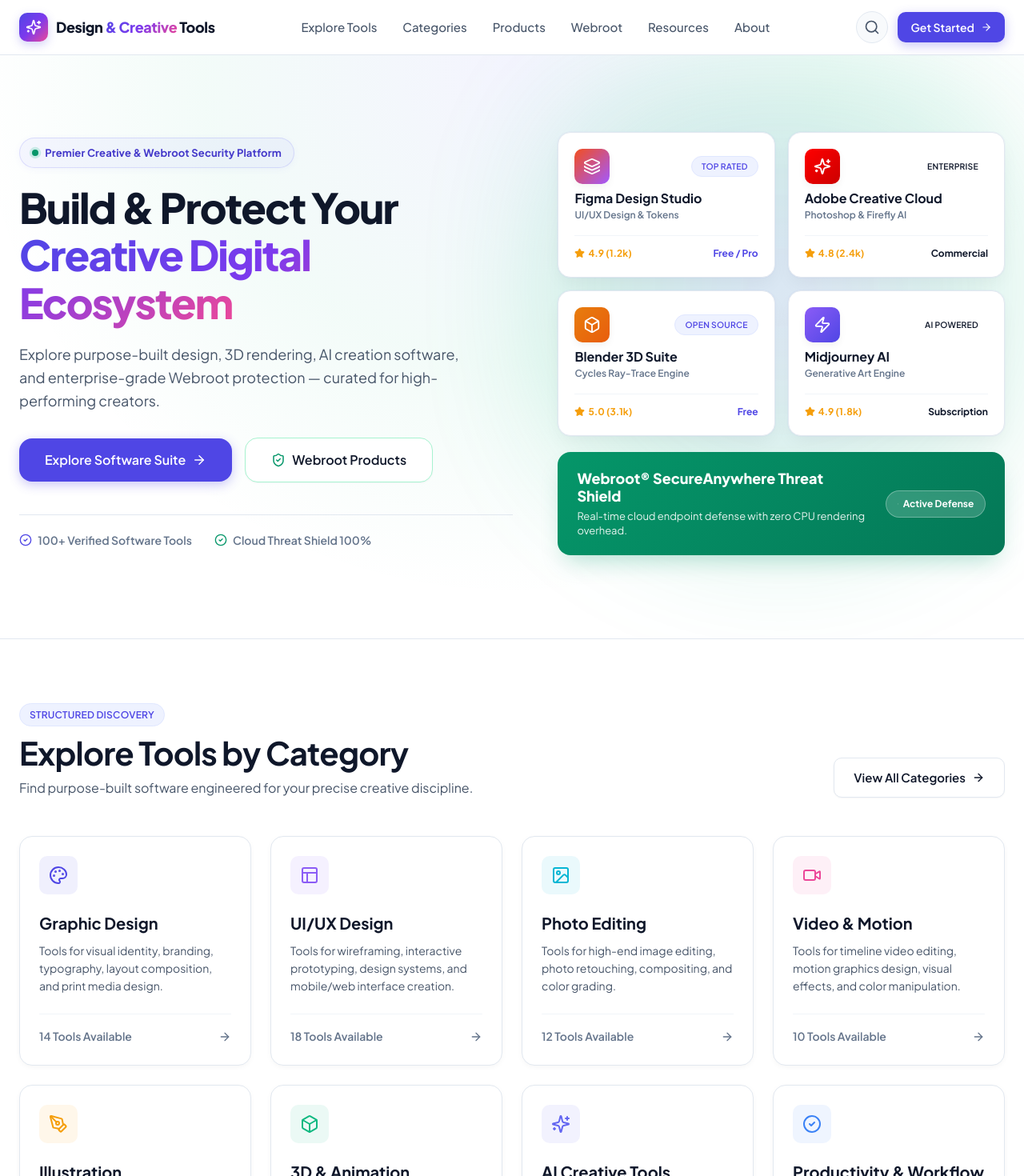
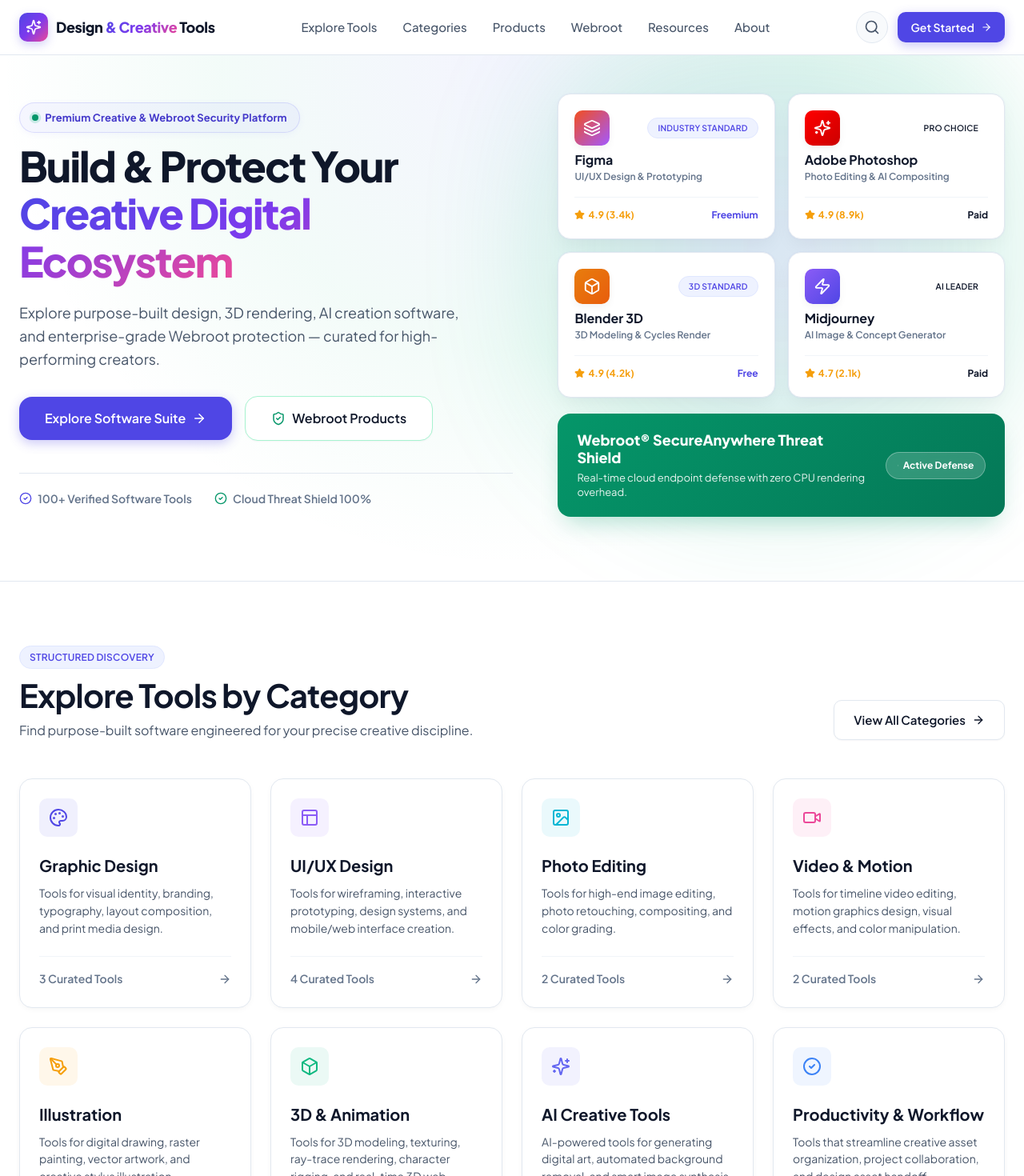
Before and after one commit to jamesbytes01-ops/Design-Creative-tools, a Next.js app: page / in a window 1280 px wide. Shown: the top 1470 px of the page at 80% size. Built offline with nearby package versions, Linux system fonts and the light colour scheme.

Commit message:
updated website

```diff
--- a/package.json
+++ b/package.json
@@ -3,7 +3,7 @@
   "version": "0.1.0",
   "private": true,
   "scripts": {
-    "dev": "next dev",
+    "dev": "next dev -p 3000",
     "build": "next build",
     "start": "next start",
     "lint": "next lint"
--- a/src/app/Home.module.css
+++ b/src/app/Home.module.css
@@ -1,8 +1,8 @@
 /* Homepage Specific CSS Module */
 .heroSection {
   position: relative;
-  padding-top: 5rem;
-  padding-bottom: 5.5rem;
+  padding-top: 2rem;
+  padding-bottom: 4rem;
   background: radial-gradient(circle at 50% 0%, rgba(99, 102, 241, 0.07) 0%, rgba(16, 185, 129, 0.05) 40%, rgba(255, 255, 255, 0) 70%),
               var(--bg-primary);
   border-bottom: 1px solid var(--border-light);
@@ -41,7 +41,7 @@
   font-size: 0.8125rem;
   font-weight: 700;
   letter-spacing: 0.01em;
-  margin-bottom: 1.25rem;
+  margin-bottom: 0.75rem;
   box-shadow: 0 2px 8px rgba(99, 102, 241, 0.06);
 }
 
--- a/src/app/explore/page.js
+++ b/src/app/explore/page.js
@@ -13,8 +13,9 @@ function ExploreContent() {
   const searchParams = useSearchParams();
   const initialCategory = searchParams.get('category') || 'All';
   const initialPricing = searchParams.get('pricing') || 'All';
+  const initialSearch = searchParams.get('search') || '';
 
-  const [searchQuery, setSearchQuery] = useState('');
+  const [searchQuery, setSearchQuery] = useState(initialSearch);
   const [selectedCategory, setSelectedCategory] = useState(initialCategory);
   const [selectedPricing, setSelectedPricing] = useState(initialPricing);
   const [sortBy, setSortBy] = useState('rating');
--- a/src/app/layout.js
+++ b/src/app/layout.js
@@ -3,7 +3,7 @@ import './globals.css';
 
 export const metadata = {
   title: 'Design & Creative Tools Platform | Webroot Security Integration',
-  description: 'Discover, compare, and integrate premier digital design software, creative tools, and Webroot cybersecurity solutions.',
+  description: 'Discover, compare, and integrate premium digital design software, creative tools, and Webroot cybersecurity solutions.',
 };
 
 export default function RootLayout({ children }) {
--- a/src/app/page.js
+++ b/src/app/page.js
@@ -45,7 +45,7 @@ export default function HomePage() {
             <div className={styles.heroLeft}>
               <div className={styles.heroBadge}>
                 <span className={styles.pulseDot} />
-                <span>Premier Creative & Webroot Security Platform</span>
+                <span>Premium Creative & Webroot Security Platform</span>
               </div>
 
               <h1 className={styles.heroHeadline}>
@@ -95,94 +95,94 @@ export default function HomePage() {
                 {/* 2x2 Product Showcase Grid */}
                 <div className={styles.commercialCardGrid}>
                   {/* Card 1: Figma */}
-                  <Link href="/explore?category=UI%2FUX%20Design" className={styles.productShowcaseCard}>
+                  <Link href="/explore?search=Figma" className={styles.productShowcaseCard}>
                     <div>
                       <div className={styles.cardHeaderRow}>
                         <div className={`${styles.brandIconWrapper} ${styles.iconFigma}`}>
                           <Layers size={22} />
                         </div>
                         <span className="badge badge-primary" style={{ fontSize: '0.65rem' }}>
-                          Top Rated
+                          Industry Standard
                         </span>
                       </div>
-                      <div className={styles.productName}>Figma Design Studio</div>
-                      <div className={styles.productCategory}>UI/UX Design & Tokens</div>
+                      <div className={styles.productName}>Figma</div>
+                      <div className={styles.productCategory}>UI/UX Design & Prototyping</div>
                     </div>
 
                     <div className={styles.productMetaFooter}>
                       <div className={styles.ratingTag}>
-                        <Star size={13} fill="#F59E0B" /> 4.9 (1.2k)
+                        <Star size={13} fill="#F59E0B" /> 4.9 (3.4k)
                       </div>
-                      <span style={{ fontWeight: 700, color: 'var(--primary-600)' }}>Free / Pro</span>
+                      <span style={{ fontWeight: 700, color: 'var(--primary-600)' }}>Freemium</span>
                     </div>
                   </Link>
 
-                  {/* Card 2: Adobe Suite */}
-                  <Link href="/explore?category=Photo%20Editing" className={styles.productShowcaseCard}>
+                  {/* Card 2: Adobe Photoshop */}
+                  <Link href="/explore?search=Photoshop" className={styles.productShowcaseCard}>
                     <div>
                       <div className={styles.cardHeaderRow}>
                         <div className={`${styles.brandIconWrapper} ${styles.iconAdobe}`}>
                           <Sparkles size={22} />
                         </div>
                         <span className="badge badge-secondary" style={{ fontSize: '0.65rem' }}>
-                          Enterprise
+                          Pro Choice
                         </span>
                       </div>
-                      <div className={styles.productName}>Adobe Creative Cloud</div>
-                      <div className={styles.productCategory}>Photoshop & Firefly AI</div>
+                      <div className={styles.productName}>Adobe Photoshop</div>
+                      <div className={styles.productCategory}>Photo Editing & AI Compositing</div>
                     </div>
 
                     <div className={styles.productMetaFooter}>
                       <div className={styles.ratingTag}>
-                        <Star size={13} fill="#F59E0B" /> 4.8 (2.4k)
+                        <Star size={13} fill="#F59E0B" /> 4.9 (8.9k)
                       </div>
-                      <span style={{ fontWeight: 700, color: 'var(--text-primary)' }}>Commercial</span>
+                      <span style={{ fontWeight: 700, color: 'var(--text-primary)' }}>Paid</span>
                     </div>
                   </Link>
 
-                  {/* Card 3: Blender 3D */}
-                  <Link href="/explore?category=3D%20%26%20Animation" className={styles.productShowcaseCard}>
+                  {/* Card 3: Blender */}
+                  <Link href="/explore?search=Blender" className={styles.productShowcaseCard}>
                     <div>
                       <div className={styles.cardHeaderRow}>
                         <div className={`${styles.brandIconWrapper} ${styles.iconBlender}`}>
                           <Box size={22} />
                         </div>
                         <span className="badge badge-primary" style={{ fontSize: '0.65rem' }}>
-                          Open Source
+                          3D Standard
                         </span>
                       </div>
-                      <div className={styles.productName}>Blender 3D Suite</div>
-                      <div className={styles.productCategory}>Cycles Ray-Trace Engine</div>
+                      <div className={styles.productName}>Blender 3D</div>
+                      <div className={styles.productCategory}>3D Modeling & Cycles Render</div>
                     </div>
 
                     <div className={styles.productMetaFooter}>
                       <div className={styles.ratingTag}>
-                        <Star size={13} fill="#F59E0B" /> 5.0 (3.1k)
+                        <Star size={13} fill="#F59E0B" /> 4.9 (4.2k)
                       </div>
                       <span style={{ fontWeight: 700, color: 'var(--primary-600)' }}>Free</span>
                     </div>
                   </Link>
 
-                  {/* Card 4: AI Generators */}
-                  <Link href="/explore?category=AI%20Creative%20Tools" className={styles.productShowcaseCard}>
+                  {/* Card 4: Midjourney */}
+                  <Link href="/explore?search=Midjourney" className={styles.productShowcaseCard}>
                     <div>
                       <div className={styles.cardHeaderRow}>
                         <div className={`${styles.brandIconWrapper} ${styles.iconAI}`}>
                           <Zap size={22} />
                         </div>
                         <span className="badge badge-secondary" style={{ fontSize: '0.65rem' }}>
-                          AI Powered
+                          AI Leader
                         </span>
                       </div>
-                      <div className={styles.productName}>Midjourney AI</div>
-                      <div className={styles.productCategory}>Generative Art Engine</div>
+                      <div className={styles.productName}>Midjourney</div>
+                      <div className={styles.productCategory}>AI Image & Concept Generator</div>
                     </div>
 
                     <div className={styles.productMetaFooter}>
                       <div className={styles.ratingTag}>
-                        <Star size={13} fill="#F59E0B" /> 4.9 (1.8k)
+                        <Star size={13} fill="#F59E0B" /> 4.7 (2.1k)
                       </div>
-                      <span style={{ fontWeight: 700, color: 'var(--text-primary)' }}>Subscription</span>
+                      <span style={{ fontWeight: 700, color: 'var(--text-primary)' }}>Paid</span>
                     </div>
                   </Link>
                 </div>
--- a/src/app/products/page.js
+++ b/src/app/products/page.js
@@ -72,7 +72,7 @@ export default function ProductsPage() {
           </div>
           <h1 className="h1-title" style={{ fontSize: '2.5rem' }}>Software Products Marketplace</h1>
           <p className="sub-text" style={{ fontSize: '1rem', marginTop: '0.5rem', maxWidth: '640px' }}>
-            Explore premier digital tools and Webroot cybersecurity suites available for individuals, teams, and enterprises.
+            Explore premium digital tools and Webroot cybersecurity suites available for individuals, teams, and enterprises.
           </p>
 
           {/* Search & Tabs */}
--- a/src/components/ui/CategoryCard.jsx
+++ b/src/components/ui/CategoryCard.jsx
@@ -1,5 +1,7 @@
 import Link from 'next/link';
 import { Palette, Layout, Image, Video, PenTool, Box, Sparkles, CheckCircle2, Shield, ArrowRight } from 'lucide-react';
+import { toolsData } from '@/data/toolsData';
+import { webrootProducts } from '@/data/webrootData';
 import styles from './CategoryCard.module.css';
 
 const iconMap = {
@@ -17,6 +19,13 @@ const iconMap = {
 export default function CategoryCard({ category }) {
   const IconComponent = iconMap[category.icon] || Palette;
   const isCybersecurity = category.id === 'cybersecurity';
+
+  // Calculate actual dynamic count from dataset
+  const actualCount = isCybersecurity
+    ? webrootProducts.length
+    : toolsData.filter(
+        (t) => t.category.toLowerCase() === category.name.toLowerCase()
+      ).length;
 
   return (
     <Link
@@ -39,7 +48,7 @@ export default function CategoryCard({ category }) {
       </div>
 
       <div className={styles.footer}>
-        <span>{category.toolCount} {isCybersecurity ? 'Webroot Suite Solutions' : 'Tools Available'}</span>
+        <span>{actualCount} {isCybersecurity ? 'Webroot Security Suites' : 'Curated Tools'}</span>
         <ArrowRight size={16} />
       </div>
     </Link>
--- a/src/data/toolsData.js
+++ b/src/data/toolsData.js
@@ -310,5 +310,187 @@ export const toolsData = [
       "Font management and typography controls"
     ],
     tags: ["Graphic Design", "Vector", "Print Layout", "Signs & Packaging"]
+  },
+  {
+    id: "davinci-resolve",
+    name: "DaVinci Resolve",
+    tagline: "Hollywood's premier video editing, color, and visual effects software",
+    description: "DaVinci Resolve is the world's only solution that combines editing, color correction, visual effects, motion graphics and audio post-production all in one software tool.",
+    category: "Video & Motion",
+    categoryId: "video-motion",
+    logo: "🎬",
+    rating: 4.9,
+    reviewsCount: 7140,
+    platform: ["macOS", "Windows", "Linux"],
+    pricing: "Freemium",
+    pricingDetails: "Free full version available. Studio upgrade $295 one-time.",
+    featured: true,
+    popular: true,
+    newTool: false,
+    badge: "Industry Standard",
+    features: [
+      "Professional 32-bit float color grading & HDR tools",
+      "Fairlight audio post-production suite with 2000+ tracks",
+      "Fusion node-based visual effects and 3D motion graphics",
+      "DaVinci Neural Engine AI for voice isolation & face refinement",
+      "Multi-user real-time collaboration workflow"
+    ],
+    tags: ["Video Editing", "Color Grading", "VFX", "Fusion", "Fairlight"]
+  },
+  {
+    id: "adobe-premiere-pro",
+    name: "Adobe Premiere Pro",
+    tagline: "Leading video editing software for film, TV, and web",
+    description: "Turn raw footage into flawless productions. Edit video in any format, from 8K to virtual reality. Native file support, lightweight proxy workflows, and faster ProRes editing.",
+    category: "Video & Motion",
+    categoryId: "video-motion",
+    logo: "🎥",
+    rating: 4.8,
+    reviewsCount: 8420,
+    platform: ["macOS", "Windows"],
+    pricing: "Paid",
+    pricingDetails: "Creative Cloud plan from $22.99/month.",
+    featured: false,
+    popular: true,
+    newTool: false,
+    badge: "Pro Standard",
+    features: [
+      "Auto-Reframe AI for multi-platform social media video delivery",
+      "Speech-to-Text automatic captioning in 18 languages",
+      "Seamless integration with After Effects & Photoshop",
+      "Lumetri Color panel for high-precision grading",
+      "Essential Sound panel with AI speech enhancement"
+    ],
+    tags: ["Video Editing", "Timeline", "Adobe", "Motion", "Film"]
+  },
+  {
+    id: "notion",
+    name: "Notion",
+    tagline: "The connected workspace for docs, wikis, and projects",
+    description: "Notion brings teams and individual creators together to write docs, plan projects, organize design asset libraries, and automate workflows in a unified canvas.",
+    category: "Productivity & Workflow",
+    categoryId: "productivity",
+    logo: "📝",
+    rating: 4.8,
+    reviewsCount: 11200,
+    platform: ["Web", "macOS", "Windows", "iOS", "Android"],
+    pricing: "Freemium",
+    pricingDetails: "Free personal plan. Plus plan from $8/user/month.",
+    featured: true,
+    popular: true,
+    newTool: false,
+    badge: "Essential Workspace",
+    features: [
+      "Custom databases with Kanban, Gallery, and Timeline views",
+      "Notion AI for summarizing notes and drafting design briefs",
+      "Nested documents & wikis for design system documentation",
+      "Real-time team collaboration with granular permissions",
+      "Extensive template gallery for creative freelancers"
+    ],
+    tags: ["Productivity", "Workspace", "Documentation", "Project Management", "Wiki"]
+  },
+  {
+    id: "raycast",
+    name: "Raycast",
+    tagline: "Supercharged productivity launcher for macOS",
+    description: "Raycast lets you control your tools with a few keystrokes. Search files, run developer commands, manage clipboard history, and trigger AI prompts instantly.",
+    category: "Productivity & Workflow",
+    categoryId: "productivity",
+    logo: "⚡",
+    rating: 4.9,
+    reviewsCount: 4310,
+    platform: ["macOS"],
+    pricing: "Freemium",
+    pricingDetails: "Free core app. Pro plan from $8/month for Raycast AI.",
+    featured: false,
+    popular: true,
+    newTool: true,
+    badge: "Developer Favorite",
+    features: [
+      "Lightning-fast command bar launcher for macOS",
+      "Integrated Raycast AI for instant writing & coding assistance",
+      "Built-in Clipboard History & Snippets manager",
+      "Extension store with 1000+ community extensions",
+      "Window management and quick calculator tools"
+    ],
+    tags: ["Productivity", "macOS Launcher", "CLI", "Developer Tools", "AI Assistant"]
+  },
+  {
+    id: "affinity-photo",
+    name: "Affinity Photo 2",
+    tagline: "Professional photo editing & raster design software",
+    description: "Affinity Photo is the award-winning professional photo editor designed for speed, power and accuracy without subscription fees.",
+    category: "Photo Editing",
+    categoryId: "photo-editing",
+    logo: "📷",
+    rating: 4.7,
+    reviewsCount: 4180,
+    platform: ["macOS", "Windows", "iPadOS"],
+    pricing: "Paid",
+    pricingDetails: "One-time purchase of $69.99. Zero subscription.",
+    featured: false,
+    popular: true,
+    newTool: false,
+    badge: "No Subscription",
+    features: [
+      "Real-time non-destructive live filter layers",
+      "Raw camera processing engine with lens correction",
+      "Unlimited layers, adjustment layers, and layer groups",
+      "Advanced retouching tools including frequency separation",
+      "Full PSD file import & export support"
+    ],
+    tags: ["Photo Editing", "Retouching", "RAW", "One-Time Purchase", "Serif"]
+  },
+  {
+    id: "penpot",
+    name: "Penpot",
+    tagline: "Open-source design and prototyping platform",
+    description: "Penpot is the first Open Source design and prototyping tool meant for cross-domain teams. Use open web standards (SVG, CSS Grid) natively.",
+    category: "UI/UX Design",
+    categoryId: "ui-ux-design",
+    logo: "🍯",
+    rating: 4.6,
+    reviewsCount: 1840,
+    platform: ["Web", "Self-Hosted"],
+    pricing: "Free",
+    pricingDetails: "100% Free and open source software.",
+    featured: false,
+    popular: false,
+    newTool: true,
+    badge: "Open Source",
+    features: [
+      "Native CSS Grid layout engine for code-accurate UI design",
+      "SVG native format for zero vendor lock-in",
+      "Multi-user real-time collaboration canvas",
+      "Component libraries and design tokens",
+      "Self-hostable enterprise deployment option"
+    ],
+    tags: ["Open Source", "UI/UX", "Prototyping", "CSS Grid", "Self-Hosted"]
+  },
+  {
+    id: "krita",
+    name: "Krita",
+    tagline: "Open-source digital painting & 2D animation software",
+    description: "Krita is a professional FREE and open source painting program. It is made by artists that want to see affordable art tools for everyone.",
+    category: "Illustration",
+    categoryId: "illustration",
+    logo: "🎨",
+    rating: 4.8,
+    reviewsCount: 5120,
+    platform: ["macOS", "Windows", "Linux", "Android"],
+    pricing: "Free",
+    pricingDetails: "100% Free open-source software.",
+    featured: false,
+    popular: true,
+    newTool: false,
+    badge: "Community Favorite",
+    features: [
+      "Intuitive brush stabilizer for smooth linework",
+      "Built-in brush engines for digital painting & sketching",
+      "Frame-by-frame 2D animation timeline",
+      "Seamless texture & pattern generation tools",
+      "Full HDR drawing & color management"
+    ],
+    tags: ["Illustration", "Digital Painting", "Open Source", "2D Animation", "Free"]
   }
 ];
```
